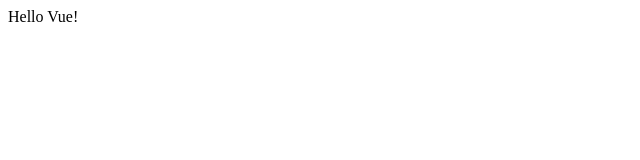
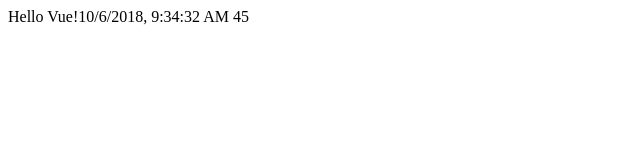
Before and after one commit to whitecircles/next, a plain HTML site: page index.html in a window 1280 px wide. Shown: the whole page, without its empty margins (0-640 px from the left). Drawn offline with nearby package versions, Linux system fonts and the light colour scheme.

Commit message:
new form of index

```diff
--- a/index.html
+++ b/index.html
@@ -9,14 +9,18 @@
 <body>
     <div id="app">
         {{message}}
+        {{ x }}
     </div>
     <script>
     var app = new Vue({
     el: '#app',
     data: {
-    message: 'Hello Vue!'
+    message: 'Hello Vue!' + new Date().toLocaleString(),
+        x: 45
     }
     })
+
+
     </script>
 
 </body>
```
